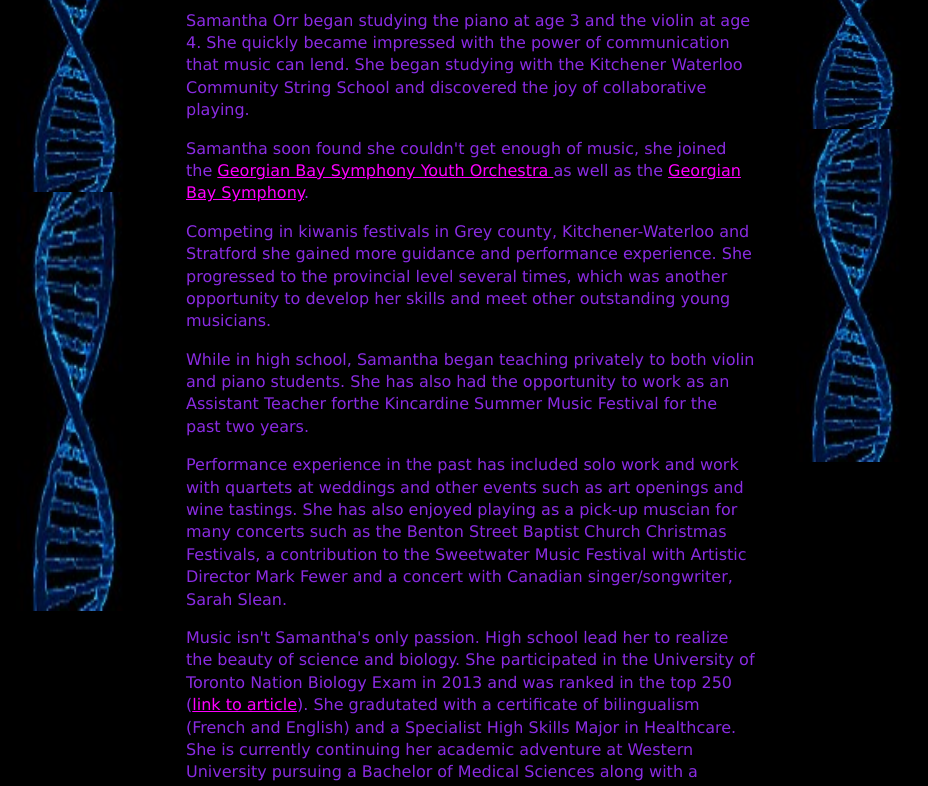
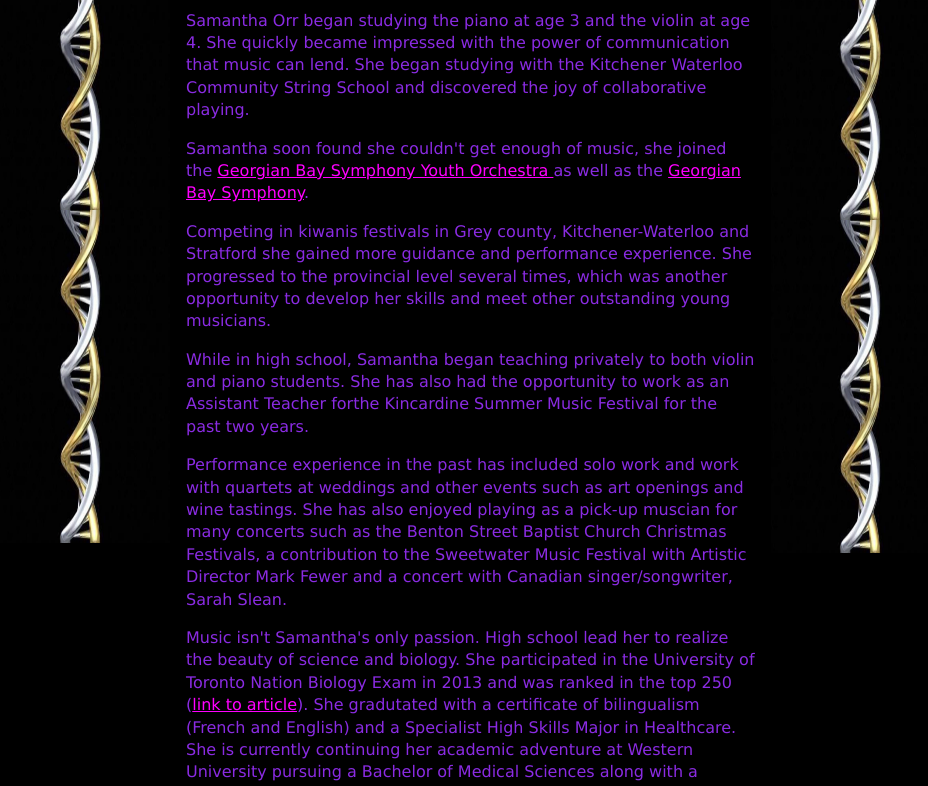
Before and after one commit to Trevorrae/Intial-Website-Concepts, a plain HTML site: page bio.html in a window 1280 px wide. Shown: the part 243-1029 px from the top of the page, without its empty margins (169-1097 px from the left). Drawn offline with Linux system fonts and the light colour scheme.

```diff
--- a/bio.html
+++ b/bio.html
@@ -145,8 +145,8 @@ width="2" height="0">
 <div class="container">
   <div class="header" align="center"><img src="Images\banner1.gif" width="524" height="120" align="absmiddle" /></div>
   <div class="sidebar1">
-  <img src="Images\dna2.jpg" width="184" height="315" alt="Sidebar1"class="inline" />
-<img src="Images\dna2.jpg" width="183" height="419" alt="Sidebar"class="inline" />
+    <img src="Images\dna.jpg" width="179" height="333" alt="Sidebar1" class="inline" />
+    <img src="Images\dna.jpg" width="179" height="333" alt="Sidebar1" class="inline" />
 
   <!-- end .sidebar1 --></div>
   <div class="content">
@@ -170,12 +170,12 @@ width="2" height="0">
     <p>&nbsp;</p>
   </div>
   <div class="sidebar2">
-    <img src="Images\dna2.jpg" width="181" height="242" alt="Sidebar2" class="inline" />
-    <img src="Images\dna2.jpg" width="179" height="333" alt="Sidebar2" class="inline" />
+    <img src="Images\dna.jpg" width="179" height="333" alt="Sidebar2" class="inline" />
+    <img src="Images\dna.jpg" width="179" height="333" alt="Sidebar2" class="inline" />
 <!-- end .sidebar2 --></div>
   <div class="footer">
     <p align="center">&copy;Beautiful Generation Music.  Page last updated
-      <!-- #BeginDate format:fcAm1 -->Friday, January 9, 2015<!-- #EndDate -->
+      <!-- #BeginDate format:fcAm1 -->Monday, February 16, 2015<!-- #EndDate -->
     </p>
     <!-- end .footer --></div>
   <!-- end .container --></div>
```
